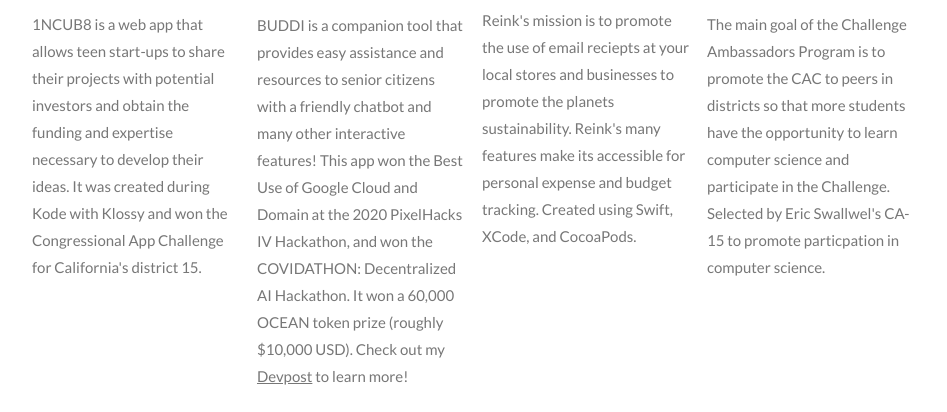
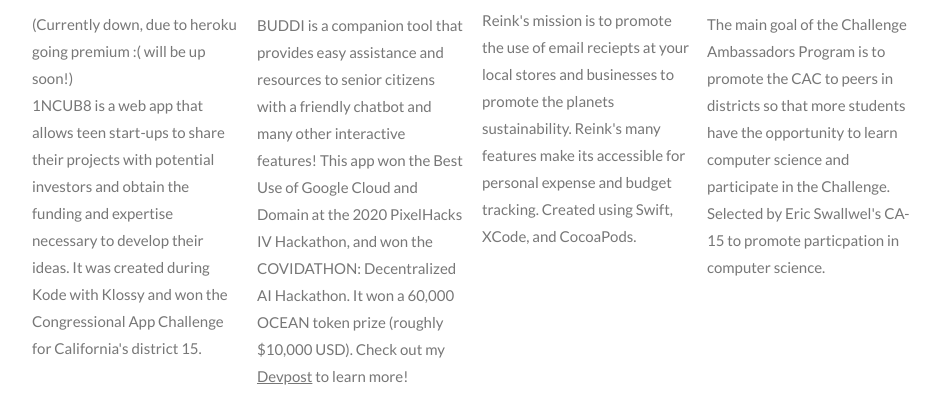
Before and after one commit to aarushichoudhary/aarushichoudhary, a plain HTML site: page index.html in a window 1280 px wide. Shown: the part 2287-2699 px from the top of the page, without its empty margins (166-1113 px from the left). Drawn offline with nearby package versions, Linux system fonts and the light colour scheme.

Commit message:
changed update in incub8 that site is down

```diff
--- a/index.html
+++ b/index.html
@@ -146,7 +146,9 @@
         <div class="w3-display-topleft w3-black w3-padding">1NCUB8</div>
         <img src="Screen Shot 2020-10-07 at 1.53.08 AM.png" alt="House" style="width:75%">
         <h6><a href="http://incub8.herokuapp.com/"target="_blank">1NCUB8</a></h6>
-        <p>1NCUB8 is a web app that allows teen start-ups to share their projects with potential investors and obtain the funding and expertise necessary to develop their ideas. It was created during Kode with Klossy and  won the Congressional App Challenge for California's district 15. </p>
+        <p>(Currently down, due to heroku going premium :( will be up soon!)
+          <br>
+          1NCUB8 is a web app that allows teen start-ups to share their projects with potential investors and obtain the funding and expertise necessary to develop their ideas. It was created during Kode with Klossy and  won the Congressional App Challenge for California's district 15. </p>
       </div>
     </div>
     <div class="w3-col l3 m6 w3-margin-bottom">
```
